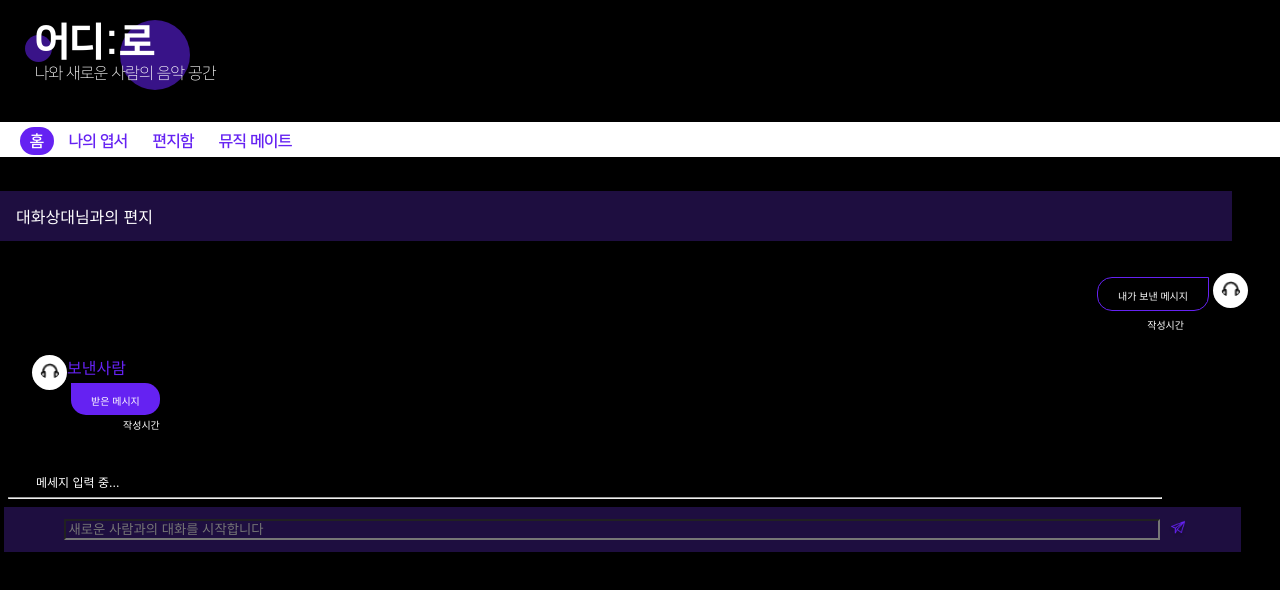
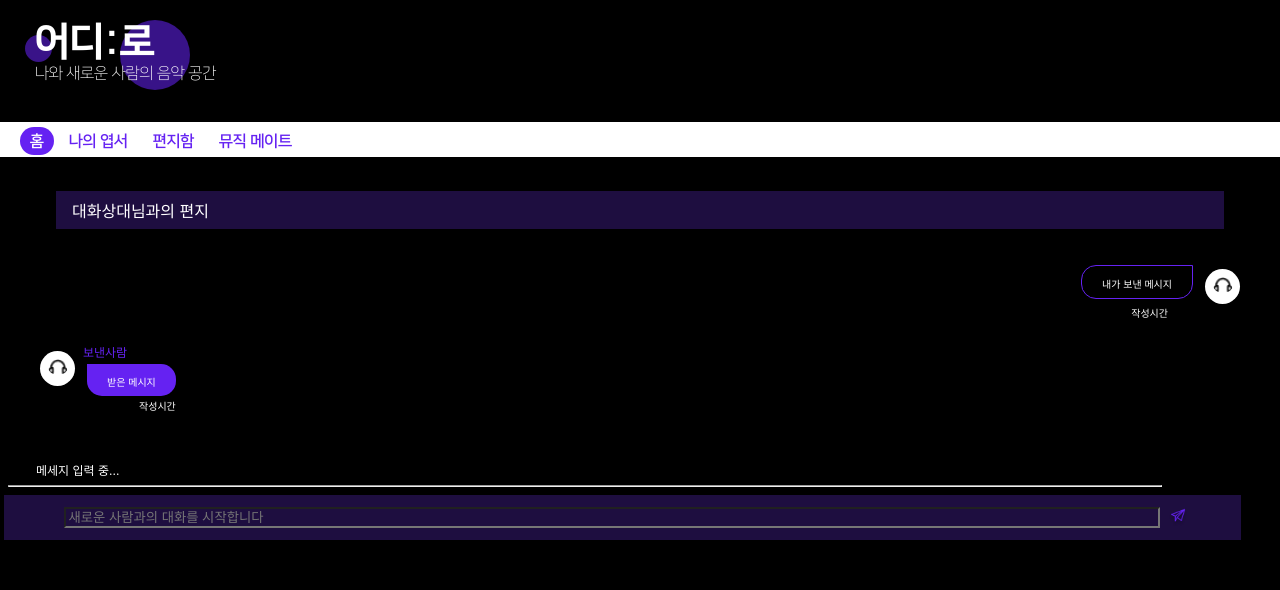
Before and after one commit to mandariny/audiro, a React (Create React App) app in the folder frontend/: page /messenger/1 in a window 1280 px wide. Shown: the top 590 px of the page. Built offline with nearby package versions, Linux system fonts and the light colour scheme.

Commit message:
feat: 채팅 css

```diff
--- a/frontend/src/pages/Messages.js
+++ b/frontend/src/pages/Messages.js
@@ -41,6 +41,7 @@ const StyledHeadsetWrapper=styled.div`
     height:35px;
     diplay:flex;
     align-items:center;
+    margin:8px
 `;
 
 const StyledInput=styled.input`
@@ -54,12 +55,17 @@ const StyledInput=styled.input`
 
 const StyledOpponent=styled.div`
     background-color: #1E0E40;
-    height: 50px;
+    height: 38px;
     margin-top: 34px ;
     padding-left:16px;
     display: flex;
     align-items: center;
-    width:95vw;
+    width:90vw;
+`;
+
+const StyledOpponentWrapper=styled.div`
+    display: flex;
+    justify-content: center;
 `;
 
 const StyledInputSet=styled.div`
@@ -108,7 +114,7 @@ const StyledTime=styled.div`
 
 const StyledSender=styled.div`
     color: #6522F2;
-    font-size: 16px;
+    font-size: 12px;
 `;
 
 const StyledHr=styled.hr`
@@ -135,7 +141,7 @@ const Messages = () => {
         <>
         <Logo/>
         <Nav/>
-        <StyledOpponent>대화상대님과의 편지</StyledOpponent>
+        <StyledOpponentWrapper><StyledOpponent>대화상대님과의 편지</StyledOpponent>  </StyledOpponentWrapper>
 
         <StyledMessageBox>
 
```
